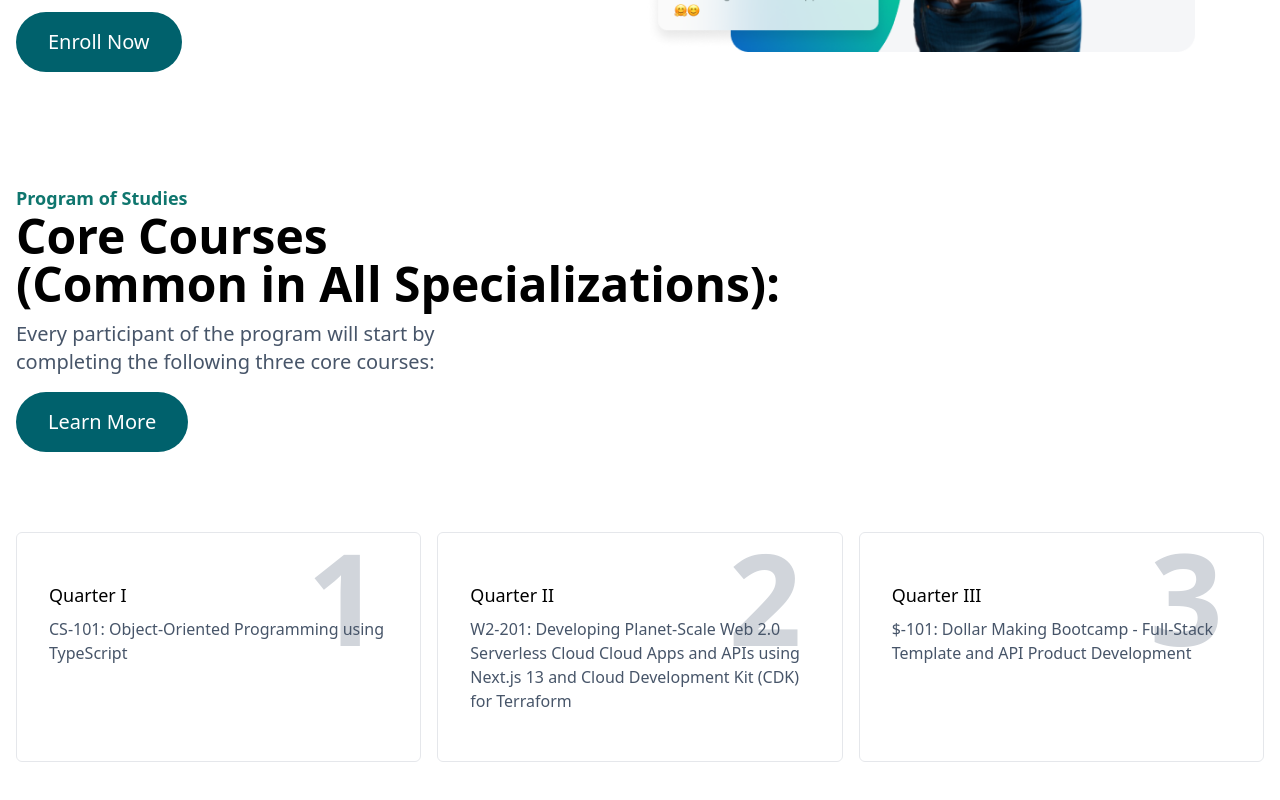
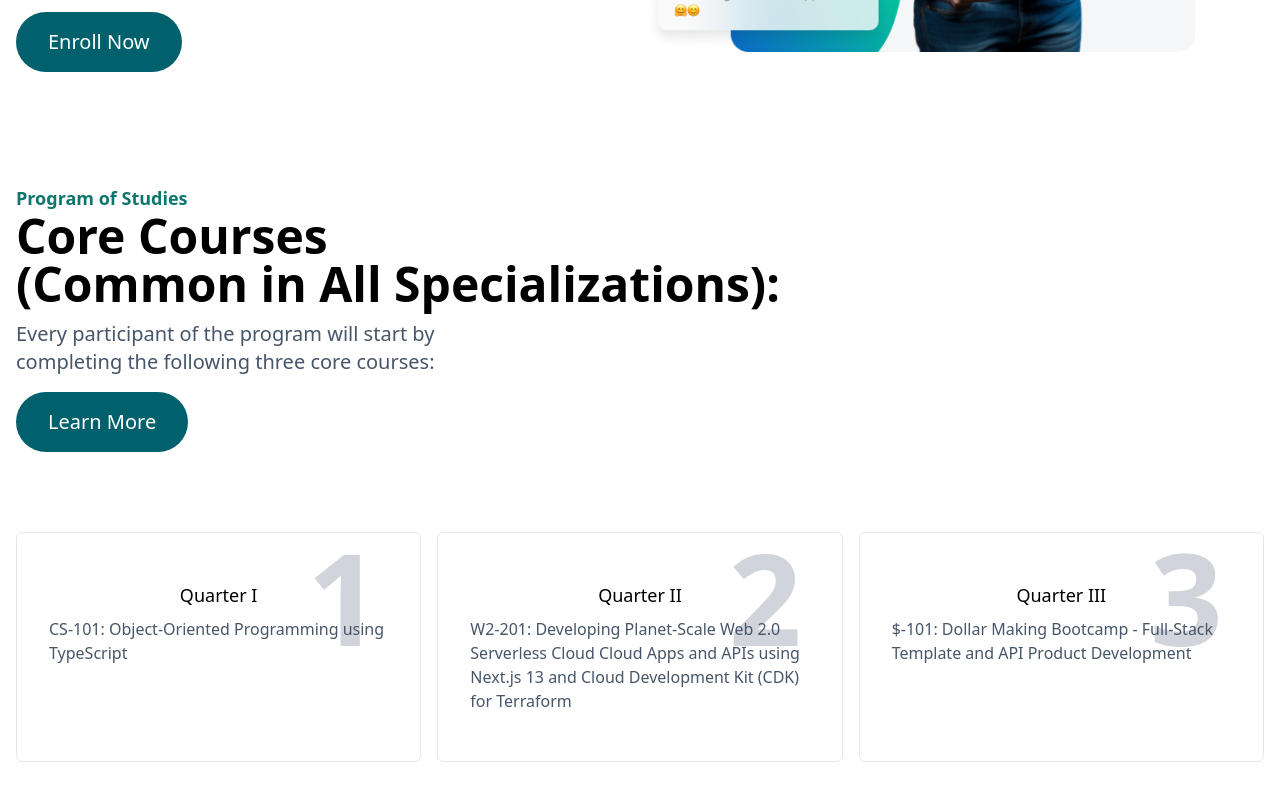
Before and after one commit to Tanveer88-88/sir-hamza-node-tailwind, a Next.js app in the folder panaverse-dao-clone/: page / in a window 1280 px wide. Shown: the part 609-1409 px from the top of the page. Built offline with nearby package versions, Linux system fonts and the light colour scheme.

Commit message:
random changes

```diff
--- a/panaverse-dao-clone/src/components/shared/QuaterBox.tsx
+++ b/panaverse-dao-clone/src/components/shared/QuaterBox.tsx
@@ -8,7 +8,7 @@ interface MyProps {
 const QuaterBox: FC<
 MyProps> = (MyProps) => {
   return (
-    <div className="border rounded-md w-4/12 px-8 py-12 relative">
+    <div className="border rounded-md w-4/12 px-8 py-12 relative flex flex-col items-center">
       <h4 className="font-blod text-lg">{MyProps.header}</h4>
       <p className="mt-2 text-slate-600">{MyProps.description}</p>
       <span className="absolute text-gray-300 top-0 right-10 text-9xl font-bold -z-10">
--- a/panaverse-dao-clone/src/components/widgets/CoreTracks.tsx
+++ b/panaverse-dao-clone/src/components/widgets/CoreTracks.tsx
@@ -40,9 +40,9 @@ const CoreTracks = () => {
           </div>
         </div>
         {/*Boxes  */}
-        <div className="my-20 flex flex-col sm:flex-row gap-x-4">
+        <div className="my-20 flex flex-col sm:flex-row gap-x-4 max-w-screen-xl">
           {
-            CoreTracksData.map((item)=>{
+            CoreTracksData.map((item,i)=>{
               return(
                 <QuaterBox {...item}/>
               )
```
